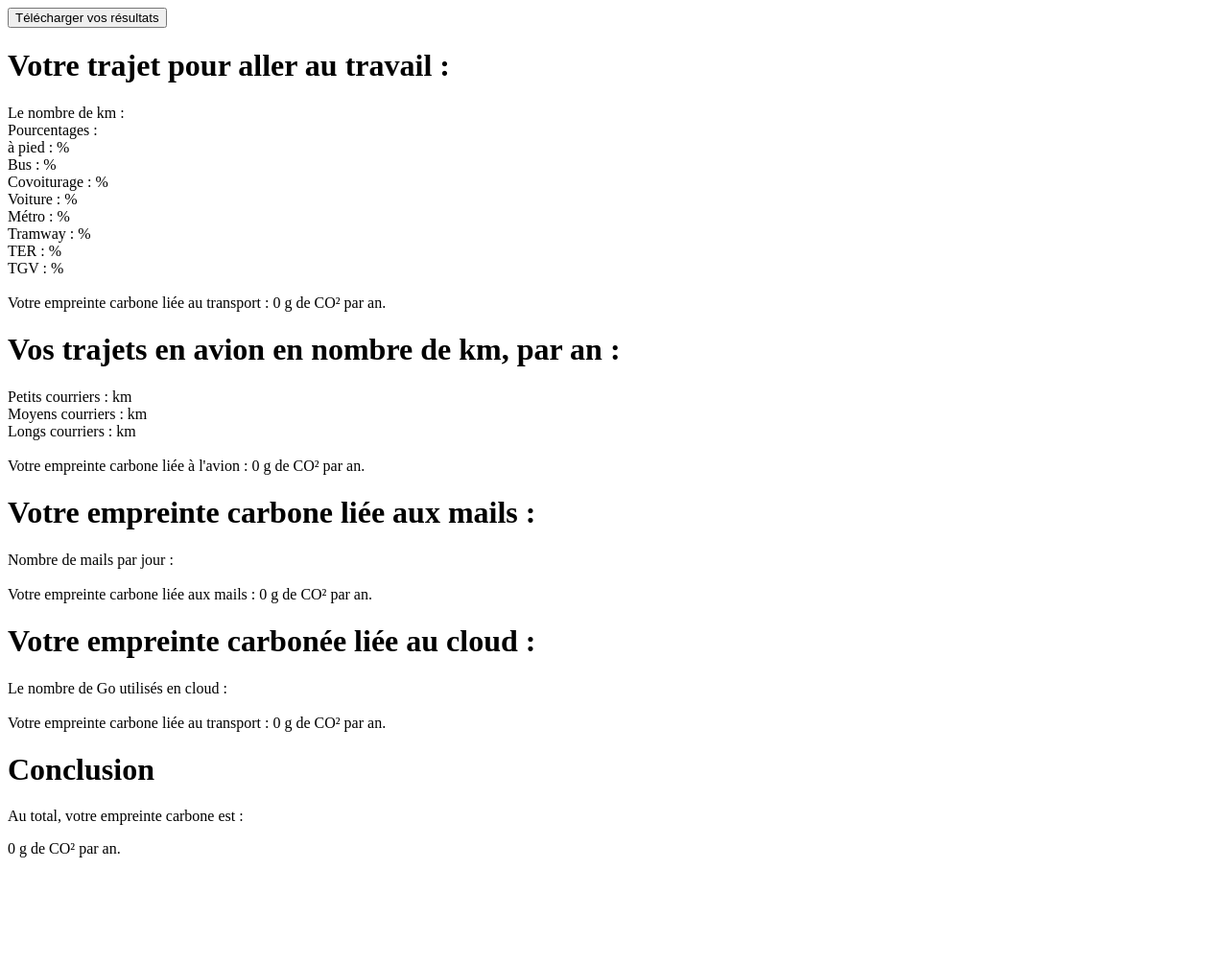
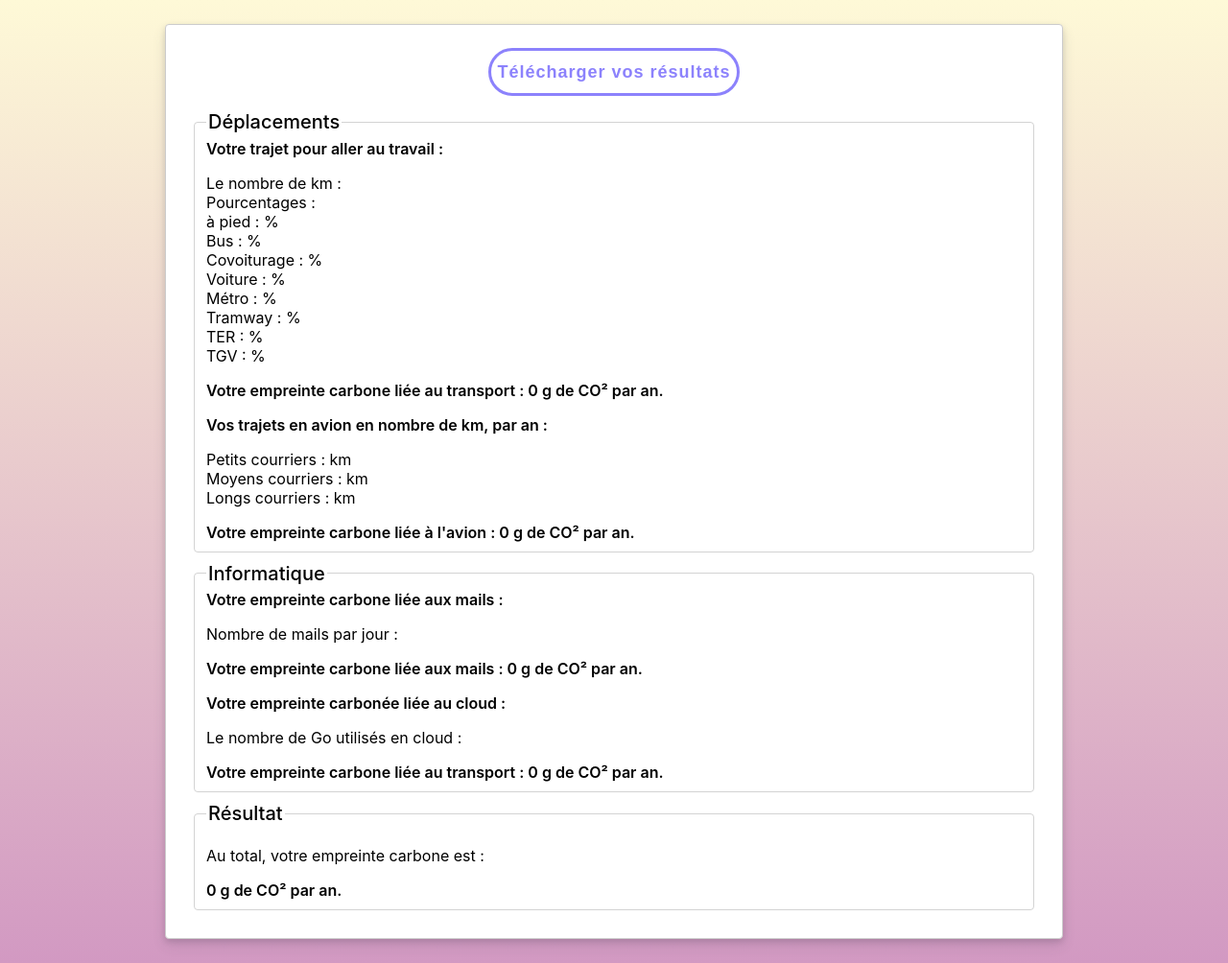
Before and after one commit to LaDistance/GreenIT, a PHP site: page /results.html in a window 1280 px wide. Shown: the whole page at 96% size. Before the commit the page ends 894 px from the top, so only its background shows below. Run offline with PHP 8.4, Linux system fonts and the light colour scheme.

Commit message:
Ajout css page résultat

```diff
--- a/results.html
+++ b/results.html
@@ -1,13 +1,23 @@
 <html>
+
 <head>
+    <meta charset="utf-8" name="viewport" content="width=device-width, initial-scale=1.0">
     <script src="js/scripts2.js"></script>
+    <link rel="stylesheet" type="text/css" href="style.css">
 </head>
+
 <body onload="setup()">
-        <input id='fileid' type='file' name='filename' hidden/>
+    <div id="outside">
+        <form id="survey-form">
+            <div id="buttons">
+                <input id='fileid' type='file' name='filename' hidden />
                 <input id='buttonid' type='button' value='Télécharger vos résultats' />
-
+            </div>
+            <fieldset>
+                <legend>Déplacements</legend>
                 <div name="commute">
-            <h1>Votre trajet pour aller au travail : </h1>
+                    <label>Votre trajet pour aller au travail : </label>
+                    <p>
                         Le nombre de km : <span name="commute" id="answerKm"></span><br>
                         Pourcentages : <br>
                         à pied : <span name="commute" id="pied"></span> % <br>
@@ -18,36 +28,48 @@
                         Tramway : <span name="commute" id="tramway"></span> % <br>
                         TER : <span name="commute" id="TER"></span> % <br>
                         TGV : <span name="commute" id="TGV"></span> % <br>
-            <br>
-            Votre empreinte carbone liée au transport : <span name="commute" id="co2Value">0</span> g de CO² par an.
+                    </p>
+                    Votre empreinte carbone liée au transport : <span name="commute" id="co2Value">0</span> g de CO² par
+                    an.
                 </div>
                 <div name="avion">
-            <h1>Vos trajets en avion en nombre de km, par an : </h1>
+                    <label>Vos trajets en avion en nombre de km, par an : </label>
+                    <p>
                         Petits courriers : <span name="avion" id="court"></span> km<br>
                         Moyens courriers : <span name="avion" id="moyen"></span> km<br>
                         Longs courriers : <span name="avion" id="long"></span> km<br>
-
-            <br>
+                    </p>
                     Votre empreinte carbone liée à l'avion : <span name="avion" id="co2Value">0</span> g de CO² par an.
                 </div>
+            </fieldset>
+            <fieldset>
+                <legend>Informatique</legend>
                 <div name="mails">
-            <h1>Votre empreinte carbone liée aux mails : </h1>
+                    <label>Votre empreinte carbone liée aux mails : </label>
+                    <p>
                         Nombre de mails par jour : <span name="mails" id="answer"></span><br>
-            <br>
+                    </p>
                     Votre empreinte carbone liée aux mails : <span name="mails" id="co2Value">0</span> g de CO² par an.
                 </div>
                 <div name="cloud">
-            <h1>Votre empreinte carbonée liée au cloud : </h1>
+                    <label>Votre empreinte carbonée liée au cloud : </label>
+                    <p>
                         Le nombre de Go utilisés en cloud : <span name="cloud" id="answer"></span><br>
-            <br>
-            Votre empreinte carbone liée au transport : <span name="cloud" id="co2Value">0</span> g de CO² par an.
+                    </p>
+                    Votre empreinte carbone liée au transport : <span name="cloud" id="co2Value">0</span> g de CO² par
+                    an.
                 </div>
-
+            </fieldset>
+            <fieldset>
+                <legend>Résultat</legend>
                 <div name="total">
-            <h1> Conclusion </h1>
                     <p> Au total, votre empreinte carbone est : </p> <span name="totalCo2"> 0 </span> g de CO² par an.
                     <br>
                 </div>
+            </fieldset>
+        </form>
+    </div>
 
 </body>
+
 </html>
--- a/style.css
+++ b/style.css
@@ -1,142 +1 @@
-body {
-  padding: 0;
-  margin: 0;
-  font-family: -apple-system,BlinkMacSystemFont,Segoe UI,Roboto,Helvetica Neue,Ubuntu,sans-serif;
-  font-size: 1.2em;
-}
-
-#outside {
-  background-image: linear-gradient(to top, #d299c2 0%, #fef9d7 100%);
-  padding-top: 25px;
-  padding-bottom: 25px;
-}
-
-h1 {
-  font-size: 1.5em;
-  text-align: center;
-  text-transform: capitalize;
-}
-
-form {
-  /* Just to center the form on the page */
-  margin: 0 auto;
-  width: 70%;
-  /* To see the limits of the form */
-  padding: 1em;
-  border: 1px solid #CCC;
-  border-radius: 4px;
-  box-shadow: rgb(60 66 87 / 12%) 0px 7px 14px 0px, rgb(0 0 0 / 12%) 0px 3px 6px 0px
-
-}
-#survey-form {
-  background-color: white;
-}
-
-fieldset {
-  border:1px solid lightgray;
-  margin: 10px;
-  border-radius: 4px;
-
- }
-
-fieldset {
-  font-size: 16px;
-  font-weight: 600;
-}
-
-legend{
-  font-weight: 500;
-  font-size: 20px;
-}
-
-p {
-  font-weight: 400;
-}
-
-#number {
-  width: 150px;
-}
-
-
-div + div {
-  margin-top: 1em;
-  }
-
-/* label {
-  /* To make sure that all label have the same size and are properly align */
-  /* display: inline-block; */
-  /* width: 80px; */
-  /* text-align: right; */
-} */
-
-input, textarea {
-  /* To make sure that all text field have the same font settings
-     By default, textarea are set with a monospace font */
-  /* font: 1em sans-serif; */
-
-  /* To give the same size to all text field */
-  width: 200px;
-
-/*   -moz-box-sizing: border-box;
-       box-sizing: border-box; */
-
-  /* To harmonize the look & feel of text field border */
-  border: 1px solid #999;
-}
-
-input:focus, textarea:focus {
-  /* To give a little highligh on active elements */
-  border-color: OrangeRed;
-}
-
-textarea {
-  /* To properly align multiline text field with their label */
-  vertical-align: top;
-
-  /* To give enough room to type some text */
-  height: 5em;
-
-  /* To allow users to resize any textarea vertically
-     It works only on Chrome, Firefox and Safari */
-  resize: vertical;
-}
-
-.button {
-  /* To position the buttons to the same position of the text fields */
-  padding-left: 90px; /* same size as the label elements */
-}
-
-
-#exportbutton {
-  display: flex;
-  justify-content: center;
-
-}
-
-button{
-  font-family: 'Ubuntu', sans-serif;
-  width: 170px;
-  height: 50px;
-  line-height: 1;
-  font-size: 18px;
-  font-weight: bold;
-  letter-spacing: 1px;
-  border: 3px solid #8C82FC;
-  background: #fff;
-  color: #8C82FC;
-  border-radius: 40px;
-  cursor: pointer;
-  overflow: hidden;
-  transition: all .35s;
-}
-
-button:hover{
-  background: #8C82FC;
-  color: #fff;
-}
-
-button span{
-  opacity: 1;
-  visibility: visible;
-  transition: all .35s;
-}
+body{padding:0;margin:0;font-family:-apple-system,BlinkMacSystemFont,Segoe UI,Roboto,Helvetica Neue,Ubuntu,sans-serif;font-size:1.2em}#outside{background-image:linear-gradient(to top,#d299c2 0%,#fef9d7 100%);padding-top:25px;padding-bottom:25px}h1{font-size:1.5em;text-align:center;text-transform:capitalize}form{margin:0 auto;width:70%;padding:1em;border:1px solid #CCC;border-radius:4px;box-shadow:rgb(60 66 87 / 12%) 0 7px 14px 0,rgb(0 0 0 / 12%) 0 3px 6px 0}#survey-form{background-color:#fff}fieldset{border:1px solid lightgray;margin:10px;border-radius:4px}fieldset{font-size:16px;font-weight:600}legend{font-weight:500;font-size:20px}p{font-weight:400}#number{width:150px}div+div{margin-top:1em}}*/ input,textarea{width:200px;border:1px solid #999}input:focus,textarea:focus{border-color:OrangeRed}textarea{vertical-align:top;height:5em;resize:vertical}.button{padding-left:90px}#buttons{display:flex;justify-content:center}button,input[type=button]{font-family:'Ubuntu',sans-serif;height:50px;line-height:1;font-size:18px;font-weight:700;letter-spacing:1px;border:3px solid #8C82FC;background:#fff;color:#8C82FC;border-radius:40px;cursor:pointer;overflow:hidden;transition:all .35s;margin:5px}button:hover,input[type=button]:hover{background:#8C82FC;color:#fff}button:hover,input[type=button]:hover{background:#8C82FC;color:#fff}
```
Also changed, not shown: index.html (+22 -25 lines), js/scripts.js (+1 -194 lines), js/scripts2.js (+1 -51 lines). Lines whose indentation alone changed are shown as unchanged.
